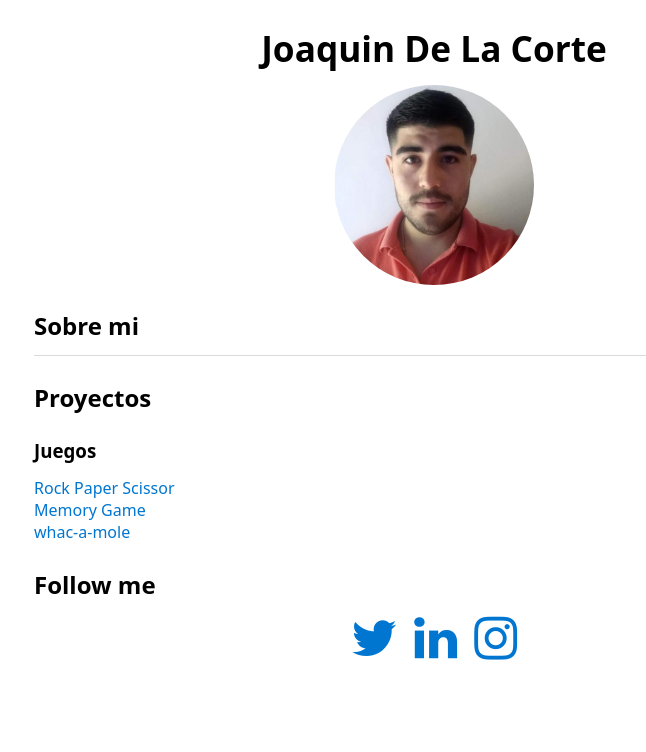
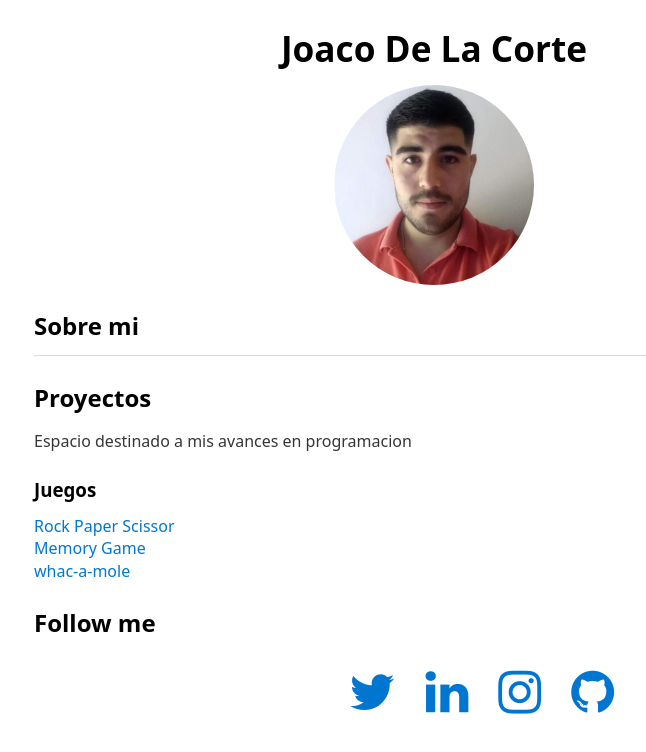
Before and after one commit to joaquindelacorte/personal-web, a plain HTML site: page index.html in a window 1280 px wide. Shown: the whole page, without its empty margins (206-852 px from the left). Drawn offline with nearby package versions, Linux system fonts and the light colour scheme.

Commit message:
Agregue un parrafo en la seccion proyectos y el logo de github

```diff
--- a/home.css
+++ b/home.css
@@ -26,6 +26,11 @@ h1{
     margin-right: auto;
     width: 25%;
 
+
+}
+
+.redes a{
+    margin: 15px;
 }
 
 hr{
--- a/index.html
+++ b/index.html
@@ -10,13 +10,14 @@
     <link rel="stylesheet" href="https://cdnjs.cloudflare.com/ajax/libs/font-awesome/4.7.0/css/font-awesome.min.css">
 </head>
 <body>
-    <h1>Joaquin De La Corte</h1>
+    <h1>Joaco De La Corte</h1>
     <img class="mephoto" src="profile_photo.jpg" alt="">
     <h2>Sobre mi </h3>
     <hr>
     <div> </div>
 
     <h2>Proyectos</h2>
+    <p>Espacio destinado a mis avances en programacion</p>
     <h3>Juegos</h3>
     <div id="gameLinks">
     <a href="/RPS/rps.html"> Rock Paper Scissor</a>
@@ -29,6 +30,7 @@
     <a href="#" class="fa fa-twitter"></a>
     <a href="https://www.linkedin.com/in/joaquindelacorte/" class="fa fa-linkedin"></a>
     <a href="#" class="fa fa-instagram"></a>
+    <a href="#" class="fa fa-github"></a>
     </div>
 </body>
 </html>
```
